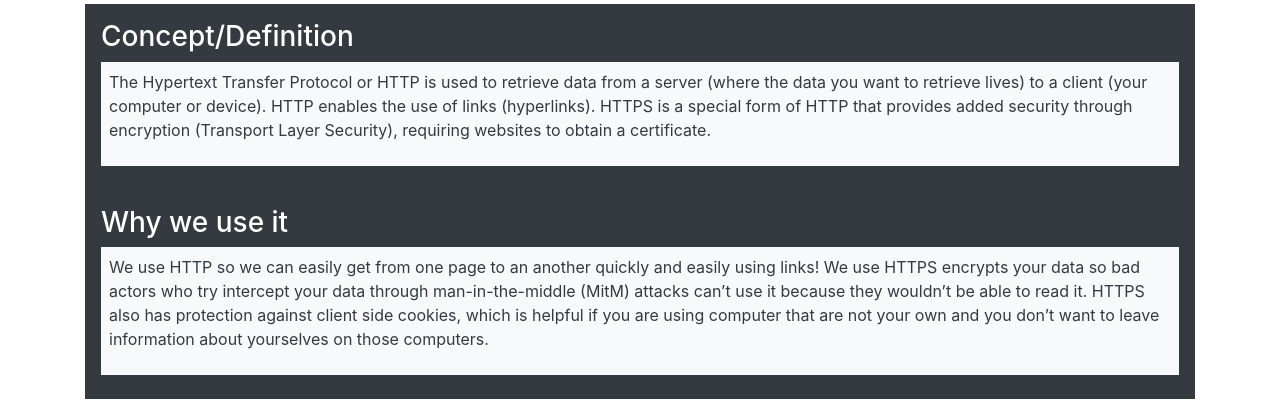
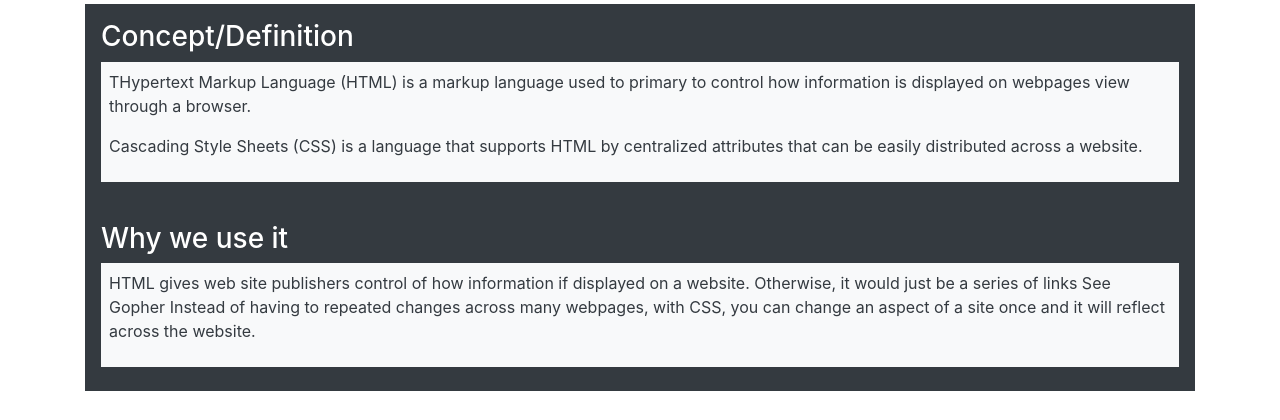
Before and after one commit to AlwaysEpicurus/How-the-Internet-Works-P3-IS601-S21, a plain HTML site: page html_css.html in a window 1280 px wide. Shown: the part 380-800 px from the top of the page. Drawn offline with nearby package versions, Linux system fonts and the light colour scheme.

Commit message:
Fix: Fix copy on html_css.html

```diff
--- a/html_css.html
+++ b/html_css.html
@@ -74,20 +74,20 @@
     <div class=" p-3 mb-auto bg-dark text-white">
         <h3>Concept/Definition</h3>
         <div class=" p-2 mb-2 bg-light text-dark">
-            <p>The Hypertext Transfer Protocol or HTTP is used to retrieve data from a server (where the data you want
-                to retrieve lives) to a client (your computer or device). HTTP enables the use of links (hyperlinks).
-                HTTPS is a special form of HTTP that provides added security through encryption (Transport Layer
-                Security), requiring websites to obtain a certificate.</p>
+            <p>THypertext Markup Language (HTML) is a markup language used to primary to control how information is
+                displayed on webpages view through a browser.</p>
+
+            <p>Cascading Style Sheets (CSS) is a language that supports HTML by centralized attributes that can be
+                easily distributed across a website.</p>
         </div>
     </div>
     <div class=" p-3 mb-auto bg-dark text-white">
         <h3>Why we use it</h3>
         <div class=" p-2 mb-2 bg-light text-dark">
-            <p>We use HTTP so we can easily get from one page to an another quickly and easily using links! We use
-                HTTPS encrypts your data so bad actors who try intercept your data through man-in-the-middle (MitM)
-                attacks can’t use it because they wouldn’t be able to read it. HTTPS also has protection against
-                client side cookies, which is helpful if you are using computer that are not your own and you don’t
-                want to leave information about yourselves on those computers. </p>
+            <p>HTML gives web site publishers control of how information if displayed on a website. Otherwise, it would
+                just be a series of links See Gopher
+                Instead of having to repeated changes across many webpages, with CSS, you can change an aspect of a site
+                once and it will reflect across the website.</p>
         </div>
     </div>
 
```
